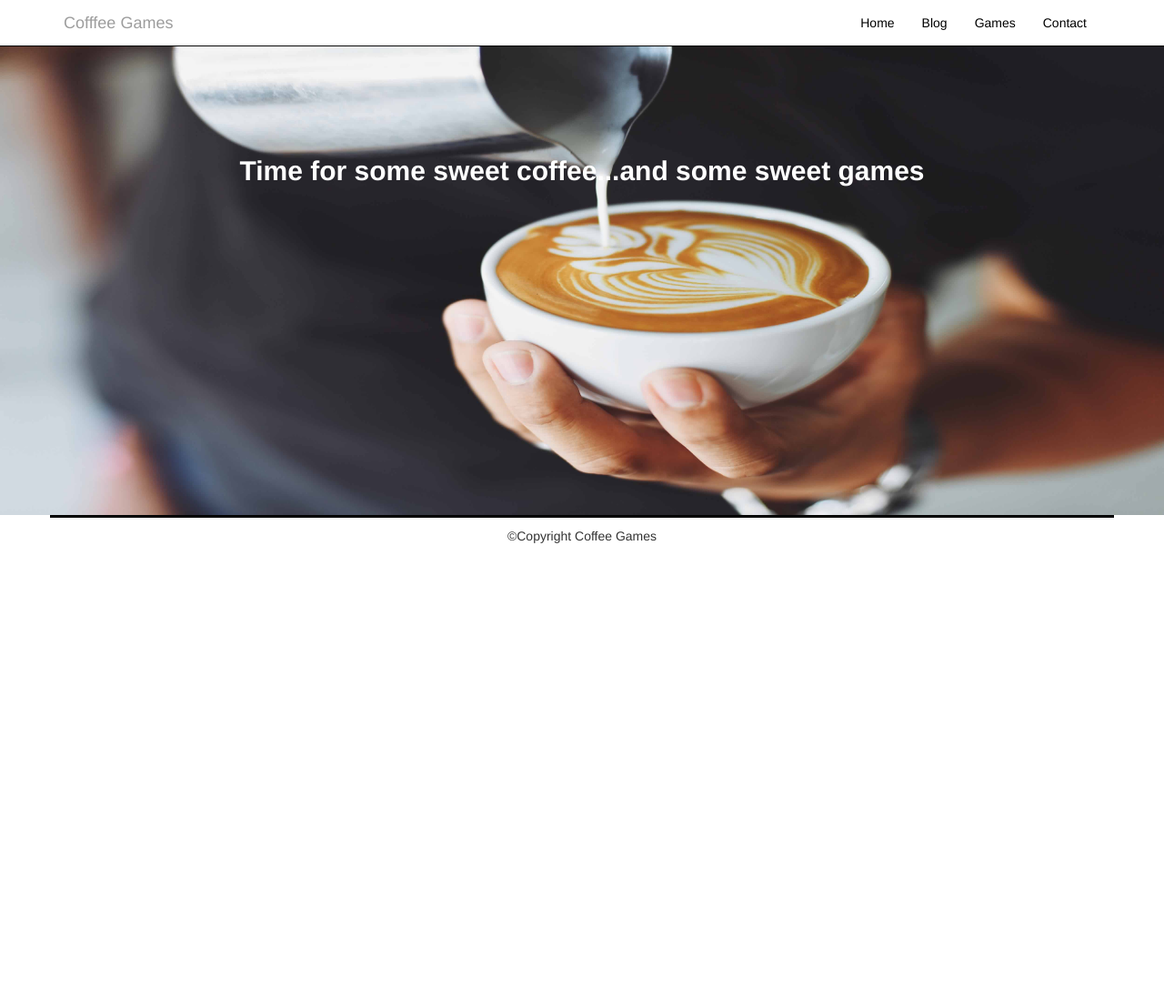
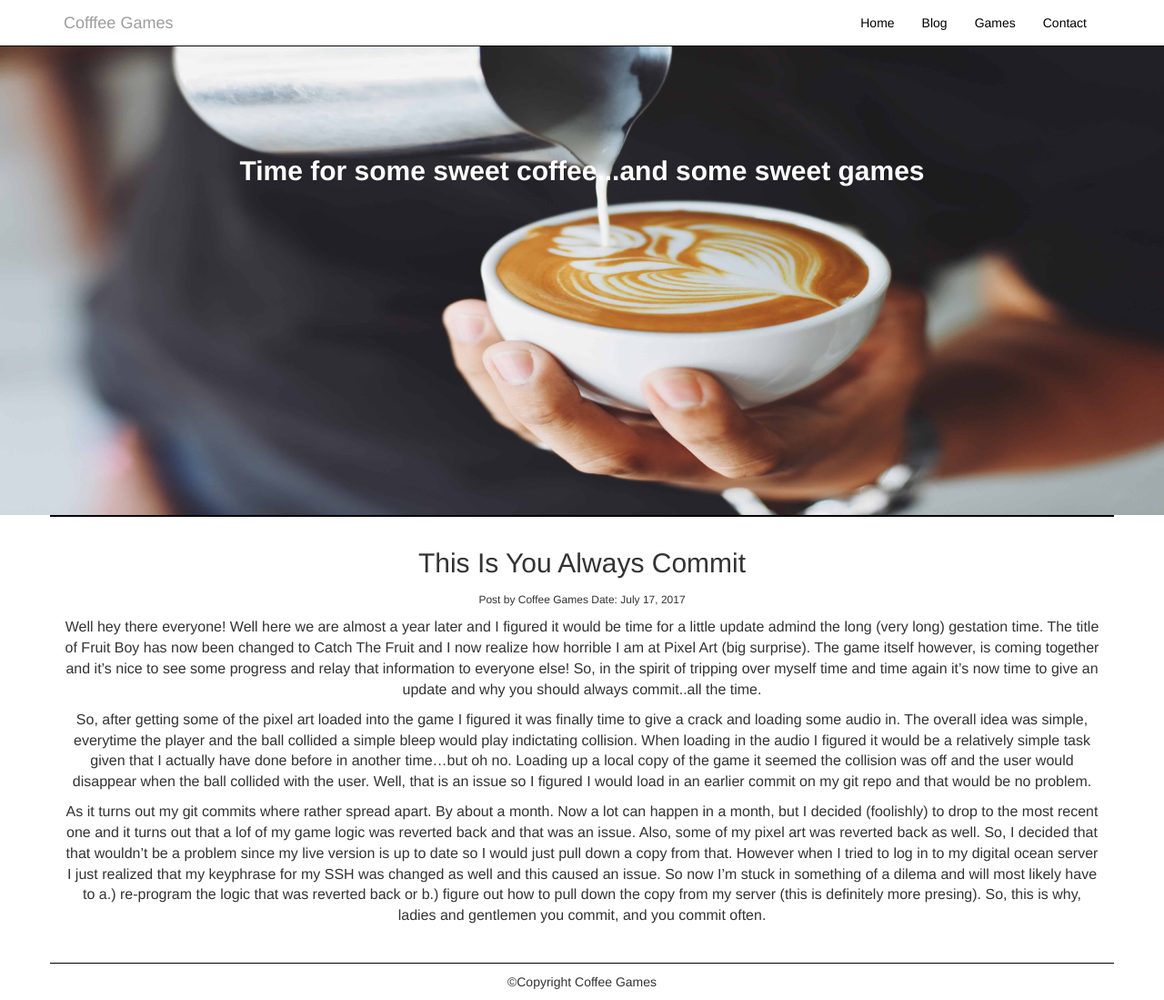
Before and after one commit to michaelc54213/coffee-games, a website: page blog.html in a window 1280 px wide. Shown: the whole page at 91% size. Before the commit the page ends 800 px from the top, so only its background shows below. Drawn offline with nearby package versions, Linux system fonts and the light colour scheme.

Commit message:
Added test blog post.

```diff
--- a/blog.html
+++ b/blog.html
@@ -70,6 +70,18 @@
 	  <p id="image-text" style="">Time for some sweet coffee...and some sweet games</p>
 	</div>
 
+	<div class="container">
+	  <div class="headline">
+	    <p>This Is You Always Commit</p>
+		<p style="font-size: 12px;">Post by Coffee Games Date: July 17, 2017</p>
+		<p style="font-size: 16px;">Well hey there everyone! Well here we are almost a year later and I figured it would be time for a little update admind the long (very long) gestation time. The title of Fruit Boy has now been changed to Catch The Fruit and I now realize how horrible I am at Pixel Art (big surprise). The game itself however, is coming together and it’s nice to see some progress and relay that information to everyone else! So, in the spirit of tripping over myself time and time again it’s now time to give an update and why you should always commit..all the time.
+
+		<p style="font-size: 16px;">So, after getting some of the pixel art loaded into the game I figured it was finally time to give a crack and loading some audio in. The overall idea was simple, everytime the player and the ball collided a simple bleep would play indictating collision. When loading in the audio I figured it would be a relatively simple task given that I actually have done before in another time…but oh no. Loading up a local copy of the game it seemed the collision was off and the user would disappear when the ball collided with the user. Well, that is an issue so I figured I would load in an earlier commit on my git repo and that would be no problem.</p>
+
+		<p style="font-size: 16px;">		As it turns out my git commits where rather spread apart. By about a month. Now a lot can happen in a month, but I decided (foolishly) to drop to the most recent one and it turns out that a lof of my game logic was reverted back and that was an issue. Also, some of my pixel art was reverted back as well. So, I decided that that wouldn’t be a problem since my live version is up to date so I would just pull down a copy from that. However when I tried to log in to my digital ocean server I just realized that my keyphrase for my SSH was changed as well and this caused an issue. So now I’m stuck in something of a dilema and will most likely have to a.) re-program the logic that was reverted back or b.) figure out how to pull down the copy from my server (this is definitely more presing). So, this is why, ladies and gentlemen you commit, and you commit often.</p>
+	  </div>
+	</div>
+
 
 
 	<footer>
```
Also changed, not shown: index.html (+3 -3 lines).
